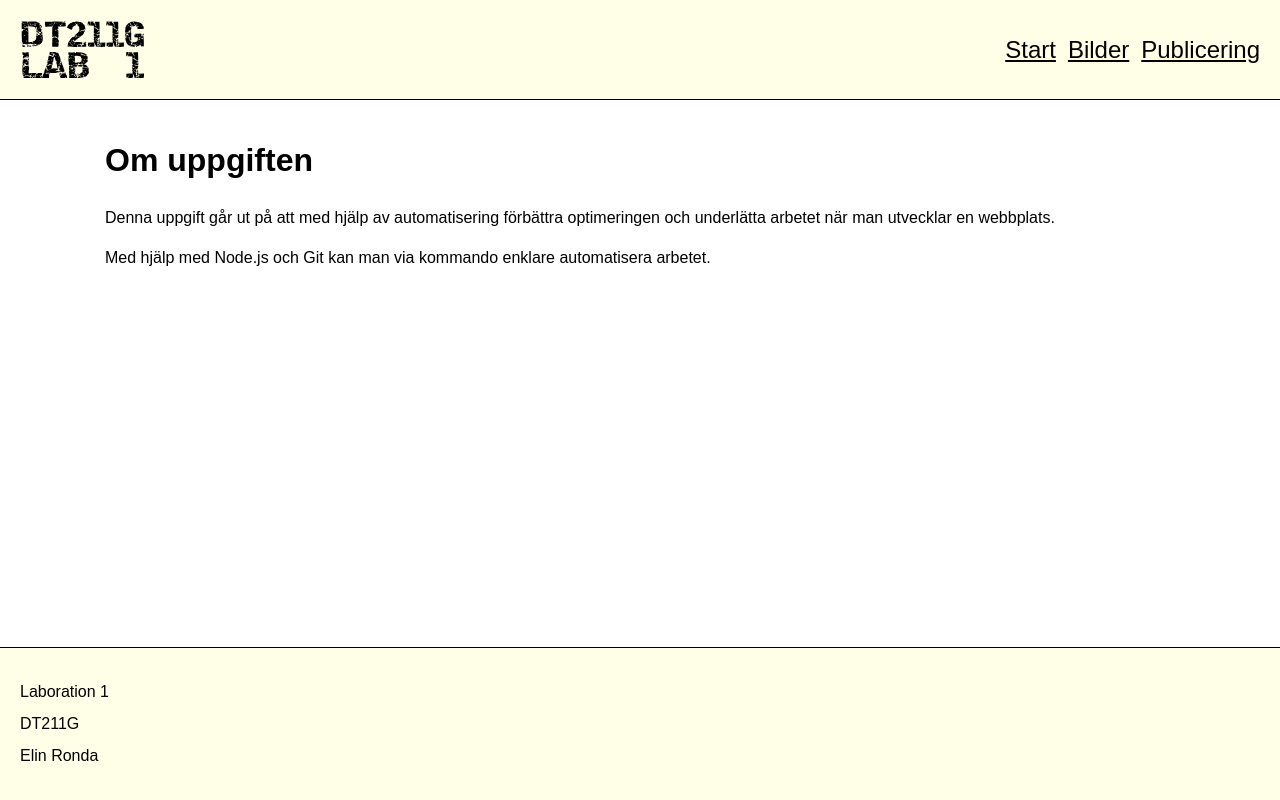
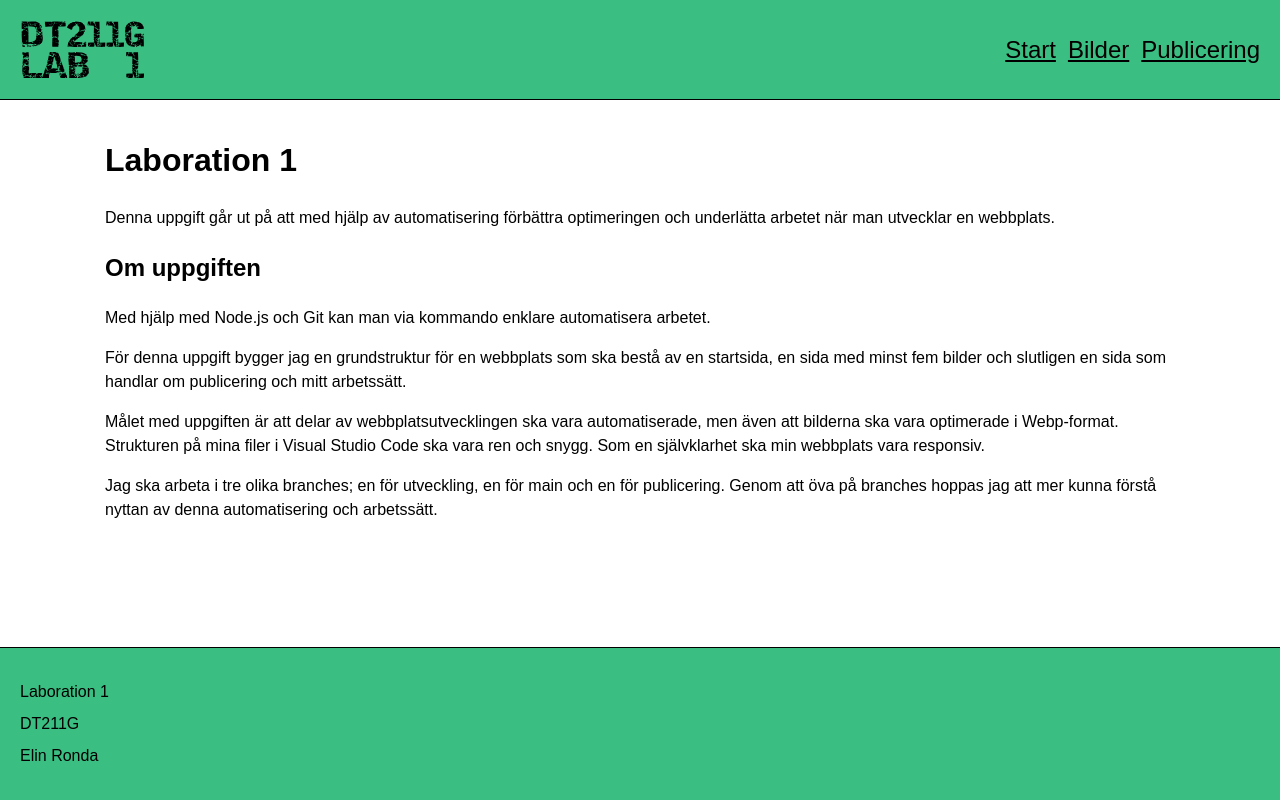
Before and after one commit to elro2506/DT211G-lab1, a website built with Vite: page index.html in a window 1280 px wide. Built offline with nearby package versions, Linux system fonts and the light colour scheme; files whose address does not match are found by name.

Commit message:
Startsida klar och redo för en merge med main

```diff
--- a/index.html
+++ b/index.html
@@ -25,10 +25,17 @@
     </div>
   </header>
   <main class="container">
-    <h1>Om uppgiften</h1>
+    <h1>Laboration 1</h1>
     <p>Denna uppgift går ut på att med hjälp av automatisering förbättra optimeringen och underlätta arbetet när man
       utvecklar en webbplats.</p>
+      <h2>Om uppgiften</h2>
     <p>Med hjälp med Node.js och Git kan man via kommando enklare automatisera arbetet.</p>
+    <p>För denna uppgift bygger jag en grundstruktur för en webbplats som ska bestå av en startsida, en sida med minst fem bilder och slutligen
+       en sida som handlar om publicering och mitt arbetssätt.</p>
+       <p>Målet med uppgiften är att delar av webbplatsutvecklingen ska vara automatiserade, men även att bilderna ska vara optimerade i Webp-format. Strukturen
+        på mina filer i Visual Studio Code ska vara ren och snygg. Som en självklarhet ska min webbplats vara responsiv.</p>
+        <p>Jag ska arbeta i tre olika branches; en för utveckling, en för main och en för publicering. Genom att öva på branches hoppas jag att mer kunna förstå nyttan
+           av denna automatisering och arbetssätt.</p>
   </main>
   <footer class="site-footer">
     <p>Laboration 1</p>
--- a/src/css/style.css
+++ b/src/css/style.css
@@ -33,7 +33,6 @@ a {
     max-width: 1100px;
     padding: 15px;
     margin: 0 auto;
-
 }
 
 .container h1 {
@@ -41,12 +40,13 @@ a {
 }
 
 main {
-    flex: 1;
+    flex: 1; /*För att footern ska hållas längst ner och inte baseras på hur högt main-innehållet är*/
+
 }
 
 .site-header {
     border-bottom: 1px solid black;
-    background-color: #ffffe8;
+    background-color: #3abe81;
     height: 100px;
     align-items: center;
     padding: 20px;
@@ -109,7 +109,7 @@ main {
 }
 
 footer {
-background-color: #ffffe8;
+background-color: #3abe81;
 padding: 20px;
 line-height: 1;
 border-top: 1px solid black;
```
